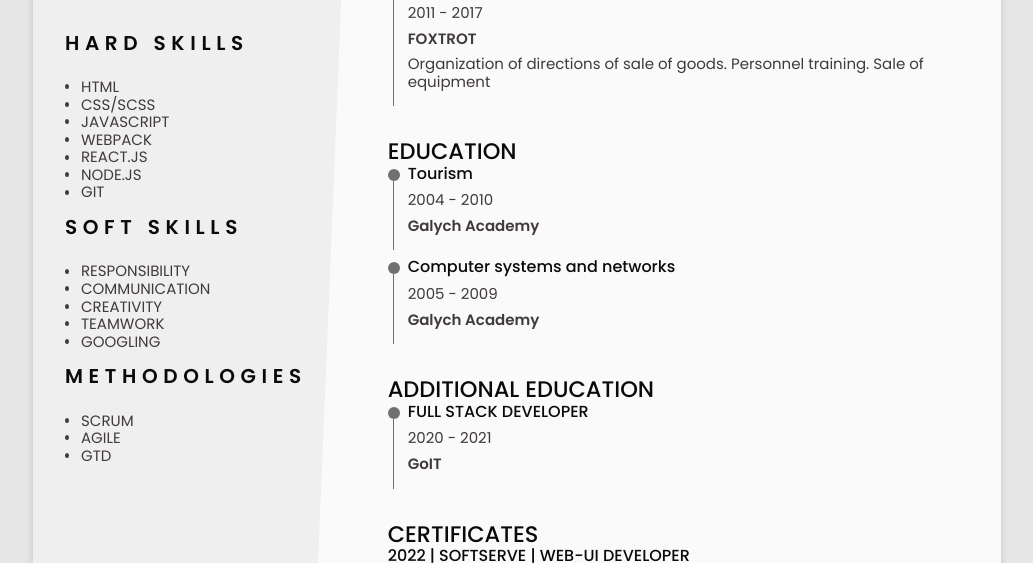
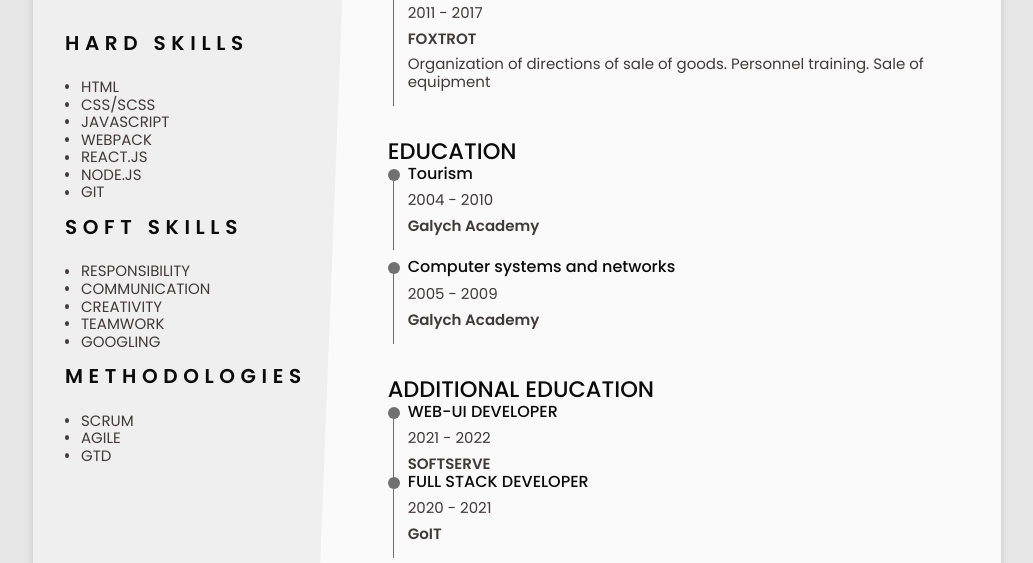
Before and after one commit to Tvido/viter-cv, a website: page index.html in a window 1280 px wide. Shown: the part 495-1058 px from the top of the page, without its empty margins (123-1156 px from the left). Drawn offline with nearby package versions, Linux system fonts and the light colour scheme.

Commit message:
update additional education section

```diff
--- a/index.html
+++ b/index.html
@@ -347,6 +347,22 @@
               </div>
 
               <div class="education__data bd-grid">
+                <h3 class="education__title">WEB-UI DEVELOPER</h3>
+
+                <span class="education__year">2021 - 2022</span>
+                <span class="education__studies"><strong>SOFTSERVE</strong></span>
+              </div>
+            </div>
+          </div>
+
+          <div class="education__container bd-grid">
+            <div class="education__content">
+              <div class="education__time">
+                <span class="education__rounder"></span>
+                <span class="education__line"></span>
+              </div>
+
+              <div class="education__data bd-grid">
                 <h3 class="education__title">FULL STACK DEVELOPER</h3>
 
                 <span class="education__year">2020 - 2021</span>
```
